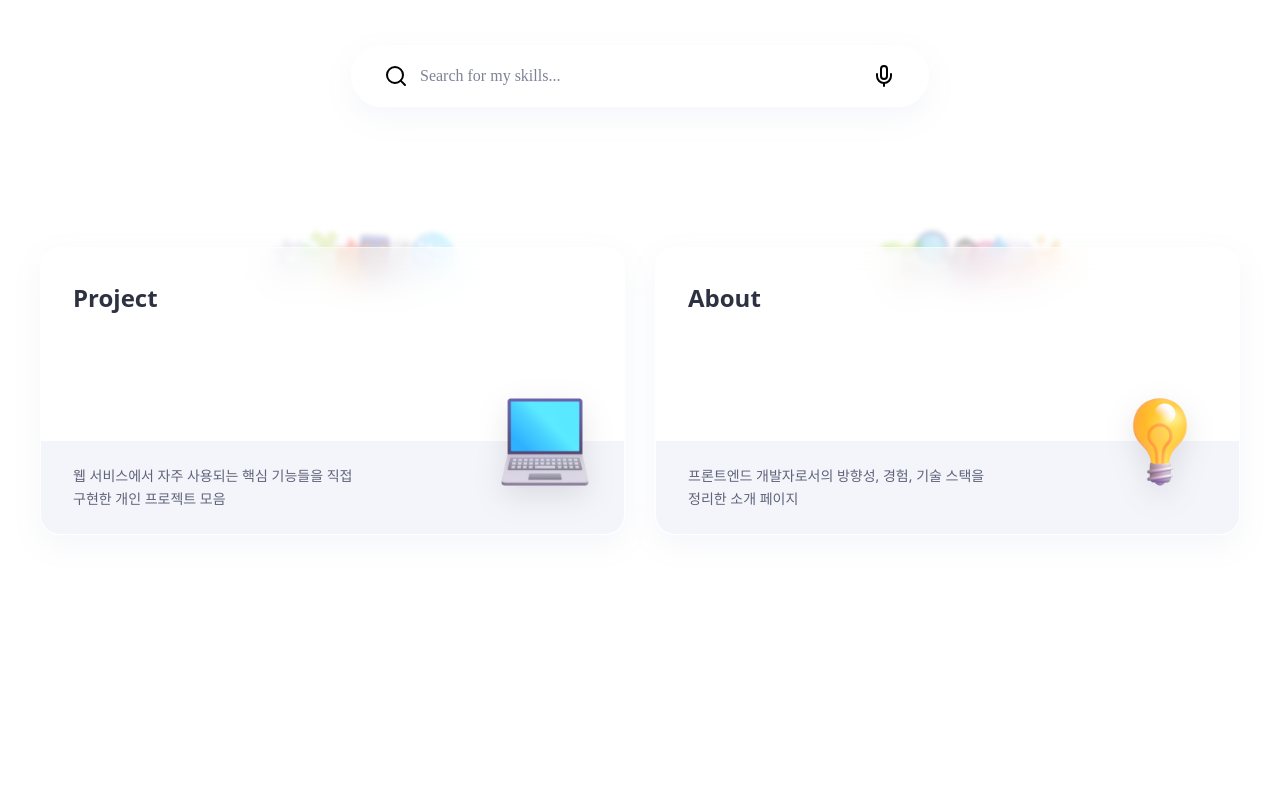
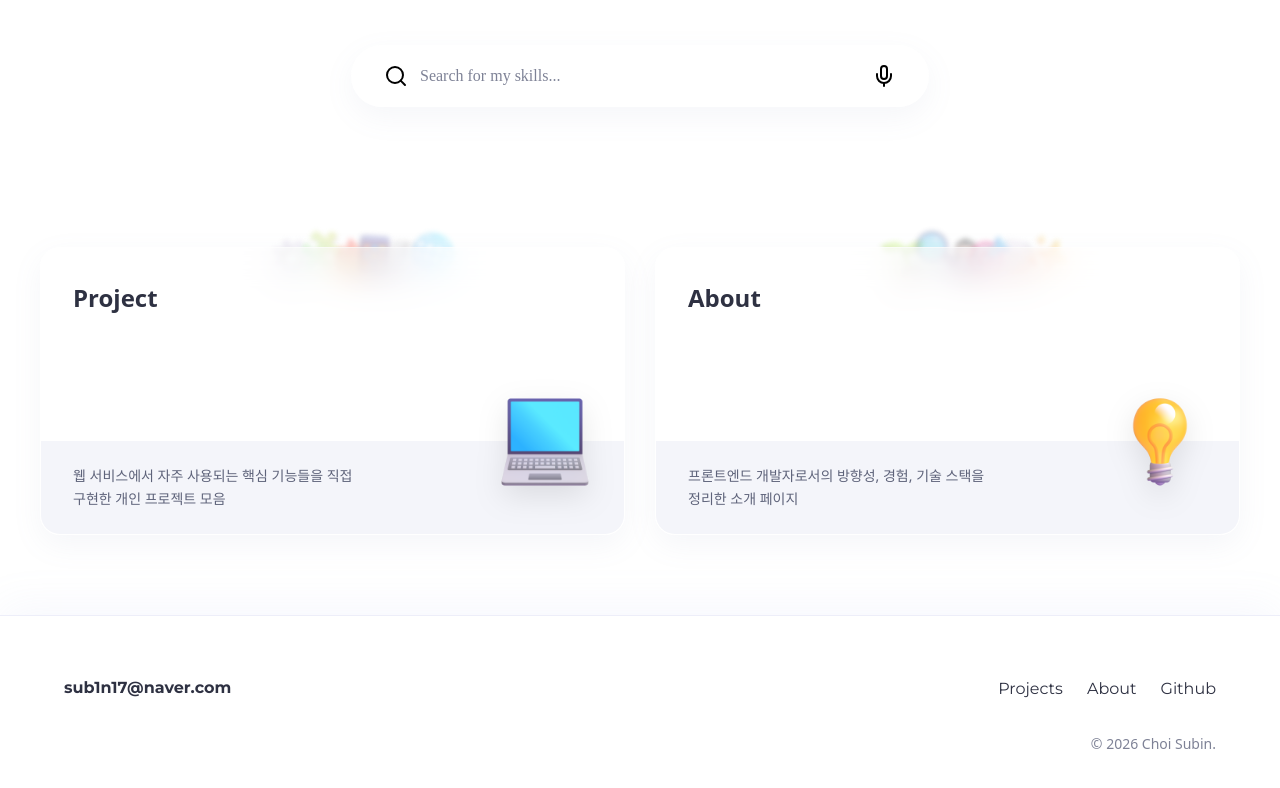
Before and after one commit to sub1n17/frontend-portfolio, a Next.js app: page / in a window 1280 px wide. Shown: the part 1871-2659 px from the top of the page. Before the commit the page ends 2486 px from the top, so only its background shows below. Built offline with nearby package versions, Linux system fonts and the light colour scheme; a web font is replaced by a local one.

Commit message:
feat: 푸터 구현

```diff
--- a/app/layout.tsx
+++ b/app/layout.tsx
@@ -40,9 +40,8 @@ const JetBrains = JetBrains_Mono({
 const montserrat = Montserrat({
     subsets: ['latin'],
     display: 'swap',
-    // 사용하고자 하는 모든 두께를 배열에 넣으세요
     weight: ['400', '700', '800'],
-    variable: '--font-mont', // CSS 변수로 사용
+    variable: '--font-mont',
 });
 
 export const metadata: Metadata = {
@@ -62,7 +61,7 @@ export default function RootLayout({
             <body className={`${geistSans.variable} ${geistMono.variable} antialiased`}>
                 <Header></Header>
                 {children}
-                {/* <Footer></Footer> */}
+                <Footer></Footer>
             </body>
         </html>
     );
```
